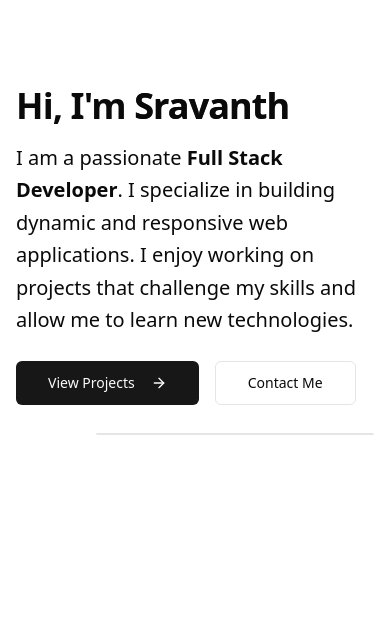
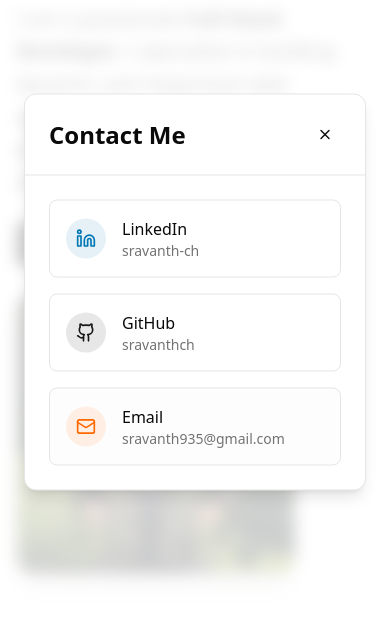
Before and after one commit to sravanthch/portfolio, a Next.js app: page / in a window 390 px wide. Both pictures are taken after a click on the button "Contact Me". Shown: the part 130-754 px from the top of the page. Built offline with nearby package versions, Linux system fonts and the light colour scheme; no server answers.

Commit message:
Adding PopUp

```diff
--- a/app/page.tsx
+++ b/app/page.tsx
@@ -1,5 +1,6 @@
 import { AboutSection } from "@/components/about-section";
 import { EducationSection } from "@/components/education-section";
+import { ExperienceSection } from "@/components/experience-section";
 import { HomeSection } from "@/components/home-section";
 import { ProjectsSection } from "@/components/projects-section";
 
@@ -8,6 +9,7 @@
     <div className="w-full flex flex-col">
       <HomeSection />
       <AboutSection />
+      <ExperienceSection />
       <EducationSection />
       <ProjectsSection />
     </div>
--- a/components/about-section.tsx
+++ b/components/about-section.tsx
@@ -4,6 +4,7 @@
 import { motion } from "framer-motion";
 
 export function AboutSection() {
+    const skills = ["React", "Next.js", "Java","Python","Node.js","Express","Spring Boot","SQL", "PostgreSQL","MongoDB", "Git","Docker", "Kubernetes","AWS","Postman","SharePoint","HTML/CSS","Tailwind CSS","JavaScript","TypeScript"];
     return (
         <SectionContainer id="about" className="bg-muted/30">
             <motion.div
@@ -19,11 +20,11 @@
                 </div>
 
                 <p className="text-lg text-muted-foreground text-center leading-relaxed">
-                    I am a dedicated developer with a strong foundation in computer science and a knack for creating intuitive, dynamic user interfaces. My journey began with a curiosity for how things work on the web, which has since evolved into a professional pursuit of building robust applications. I thrive in collaborative environments and am always eager to learn new technologies to solve real-world problems.
+                    I hold a B.Tech degree in Computer Science and am a passionate full-stack developer. Coding has always been a strong interest of mine, and I have built multiple end-to-end full-stack projects. I am highly motivated to continuously learn new technologies and enhance my skill set.
                 </p>
 
                 <div className="grid grid-cols-2 md:grid-cols-4 gap-4 mt-8">
-                    {["React", "Next.js", "TypeScript", "Tailwind CSS", "Node.js", "PostgreSQL", "Git", "Framer Motion"].map((skill, index) => (
+                    {skills.map((skill, index) => (
                         <motion.div
                             key={skill}
                             initial={{ opacity: 0, scale: 0.9 }}
--- /dev/null
+++ b/components/contact-dialog.tsx
@@ -0,0 +1,95 @@
+"use client";
+
+import { motion, AnimatePresence } from "framer-motion";
+import { Github, Linkedin, Mail, X } from "lucide-react";
+import { Button } from "@/components/ui/button";
+
+interface ContactDialogProps {
+    open: boolean;
+    onOpenChange: (open: boolean) => void;
+}
+
+export function ContactDialog({ open, onOpenChange }: ContactDialogProps) {
+    return (
+        <AnimatePresence>
+            {open && (
+                <>
+                    {/* Backdrop */}
+                    <motion.div
+                        initial={{ opacity: 0 }}
+                        animate={{ opacity: 1 }}
+                        exit={{ opacity: 0 }}
+                        onClick={() => onOpenChange(false)}
+                        className="fixed inset-0 bg-background/80 backdrop-blur-sm z-50"
+                    />
+
+                    {/* Dialog */}
+                    <motion.div
+                        initial={{ opacity: 0, scale: 0.95, y: -20 }}
+                        animate={{ opacity: 1, scale: 1, y: 0 }}
+                        exit={{ opacity: 0, scale: 0.95, y: -20 }}
+                        transition={{ duration: 0.2 }}
+                        className="fixed left-[50%] top-[50%] z-50 w-full max-w-lg translate-x-[-50%] translate-y-[-50%] p-6"
+                    >
+                        <div className="bg-card border border-border rounded-xl shadow-lg overflow-hidden">
+                            <div className="flex items-center justify-between p-6 border-b border-border">
+                                <h2 className="text-2xl font-bold">Contact Me</h2>
+                                <Button
+                                    variant="ghost"
+                                    size="icon"
+                                    onClick={() => onOpenChange(false)}
+                                    className="h-8 w-8 rounded-full"
+                                >
+                                    <X className="h-4 w-4" />
+                                    <span className="sr-only">Close</span>
+                                </Button>
+                            </div>
+
+                            <div className="p-6 flex flex-col gap-4">
+                                <a
+                                    href="https://www.linkedin.com/in/sravanth-ch/"
+                                    target="_blank"
+                                    rel="noopener noreferrer"
+                                    className="flex items-center gap-4 p-4 rounded-lg border border-border hover:bg-muted/50 transition-colors group"
+                                >
+                                    <div className="h-10 w-10 rounded-full bg-[#0077b5]/10 flex items-center justify-center group-hover:bg-[#0077b5]/20 transition-colors">
+                                        <Linkedin className="h-5 w-5 text-[#0077b5]" />
+                                    </div>
+                                    <div className="flex-1">
+                                        <p className="font-medium">LinkedIn</p>
+                                        <p className="text-sm text-muted-foreground">sravanth-ch</p>
+                                    </div>
+                                </a>
+
+                                <a
+                                    href="https://github.com/sravanthch"
+                                    target="_blank"
+                                    rel="noopener noreferrer"
+                                    className="flex items-center gap-4 p-4 rounded-lg border border-border hover:bg-muted/50 transition-colors group"
+                                >
+                                    <div className="h-10 w-10 rounded-full bg-primary/10 flex items-center justify-center group-hover:bg-primary/20 transition-colors">
+                                        <Github className="h-5 w-5 text-primary" />
+                                    </div>
+                                    <div className="flex-1">
+                                        <p className="font-medium">GitHub</p>
+                                        <p className="text-sm text-muted-foreground">sravanthch</p>
+                                    </div>
+                                </a>
+
+                                <div className="flex items-center gap-4 p-4 rounded-lg border border-border bg-muted/20">
+                                    <div className="h-10 w-10 rounded-full bg-orange-500/10 flex items-center justify-center">
+                                        <Mail className="h-5 w-5 text-orange-500" />
+                                    </div>
+                                    <div className="flex-1">
+                                        <p className="font-medium">Email</p>
+                                        <p className="text-sm text-muted-foreground">sravanth935@gmail.com</p>
+                                    </div>
+                                </div>
+                            </div>
+                        </div>
+                    </motion.div>
+                </>
+            )}
+        </AnimatePresence>
+    );
+}
--- a/components/home-section.tsx
+++ b/components/home-section.tsx
@@ -6,32 +6,33 @@
 import { ArrowRight } from "lucide-react";
 import Image from "next/image";
 
+import { ContactDialog } from "@/components/contact-dialog";
+import { useState } from "react";
+
 export function HomeSection() {
+    const [isContactOpen, setIsContactOpen] = useState(false);
+
     return (
         <SectionContainer id="home" className="min-h-[calc(100vh-4rem)] flex items-center">
             <div className="grid grid-cols-1 md:grid-cols-2 items-center w-full">
-                {/* Left Side - Image Placeholder */}
                 <motion.div
                     initial={{ opacity: 0, x: -50 }}
                     animate={{ opacity: 1, x: 0 }}
                     transition={{ duration: 0.5 }}
-                    className="ml-20 mt-7 order-last md:order-first relative md:w-90 md:h-90 bg-muted rounded-2xl overflow-hidden border border-border shadow-xl flex items-center justify-center group"
+                    className="mt-7 ml-0 md:ml-20 order-last md:order-first relative w-[280px] h-[280px] md:w-[360px] md:h-[360px] bg-muted rounded-2xl overflow-hidden border border-border shadow-xl flex items-center justify-center group"
                 >
-                    {/* Placeholder Illustration / Text */}
-                    <div>
                     <Image
                         src="/images/Kashmir.jpg"
                         alt="Sravanth profile picture"
                         fill
                         className="object-cover"
                         priority
+                        sizes="(max-width: 768px) 100vw, 360px"
                     />
-                    </div>
-
-
 
                     <div className="absolute inset-0 bg-gradient-to-tr from-primary/5 via-transparent to-transparent pointer-events-none" />
                 </motion.div>
+
 
                 <motion.div
                     initial={{ opacity: 0, x: 50 }}
@@ -49,15 +50,25 @@
                     </div>
 
                     <div className="flex flex-wrap gap-4">
+                        <a href="#projects">
                             <Button size="lg" className="group">
-                            <a href="#projects">View Projects</a>
+                            View Projects
                             <ArrowRight className="ml-2 h-4 w-4 transition-transform group-hover:translate-x-1" />
                         </Button>
-                        <Button size="lg" variant="outline">
+                        </a>
+                        <Button
+                            size="lg"
+                            variant="outline"
+                            onClick={() => setIsContactOpen(true)}
+                        >
                             Contact Me
                         </Button>
                     </div>
 
+                    <ContactDialog
+                        open={isContactOpen}
+                        onOpenChange={setIsContactOpen}
+                    />
 
                 </motion.div>
             </div>
--- a/components/ui/navbar.tsx
+++ b/components/ui/navbar.tsx
@@ -6,10 +6,12 @@
 import { Menu, X, Code2 } from "lucide-react";
 import { Button } from "@/components/ui/button";
 import { motion, AnimatePresence } from "framer-motion";
+import { ContactDialog } from "@/components/contact-dialog";
 
 const navItems = [
     { name: "Home", href: "#home" },
     { name: "About", href: "#about" },
+    { name: "Experience", href: "#experience" },
     { name: "Education", href: "#education" },
     { name: "Projects", href: "#projects" },
 ];
@@ -17,6 +19,7 @@
 export function Navbar() {
     const [isScrolled, setIsScrolled] = useState(false);
     const [isMobileMenuOpen, setIsMobileMenuOpen] = useState(false);
+    const [isContactOpen, setIsContactOpen] = useState(false);
 
     useEffect(() => {
         const handleScroll = () => {
@@ -52,7 +55,9 @@
                             {item.name}
                         </Link>
                     ))}
-                    <Button size="sm">Contact Me</Button>
+                    <Button size="sm" onClick={() => setIsContactOpen(true)}>
+                        Contact Me
+                    </Button>
                 </nav>
 
                 {/* Mobile Toggle */}
@@ -84,13 +89,22 @@
                                     {item.name}
                                 </Link>
                             ))}
-                            <Button size="sm" className="w-full">
+                            <Button
+                                size="sm"
+                                className="w-full"
+                                onClick={() => {
+                                    setIsContactOpen(true);
+                                    setIsMobileMenuOpen(false);
+                                }}
+                            >
                                 Contact Me
                             </Button>
                         </div>
                     </motion.div>
                 )}
             </AnimatePresence>
+
+            <ContactDialog open={isContactOpen} onOpenChange={setIsContactOpen} />
         </header>
     );
 }
```
Lines whose indentation alone changed are shown as unchanged.
